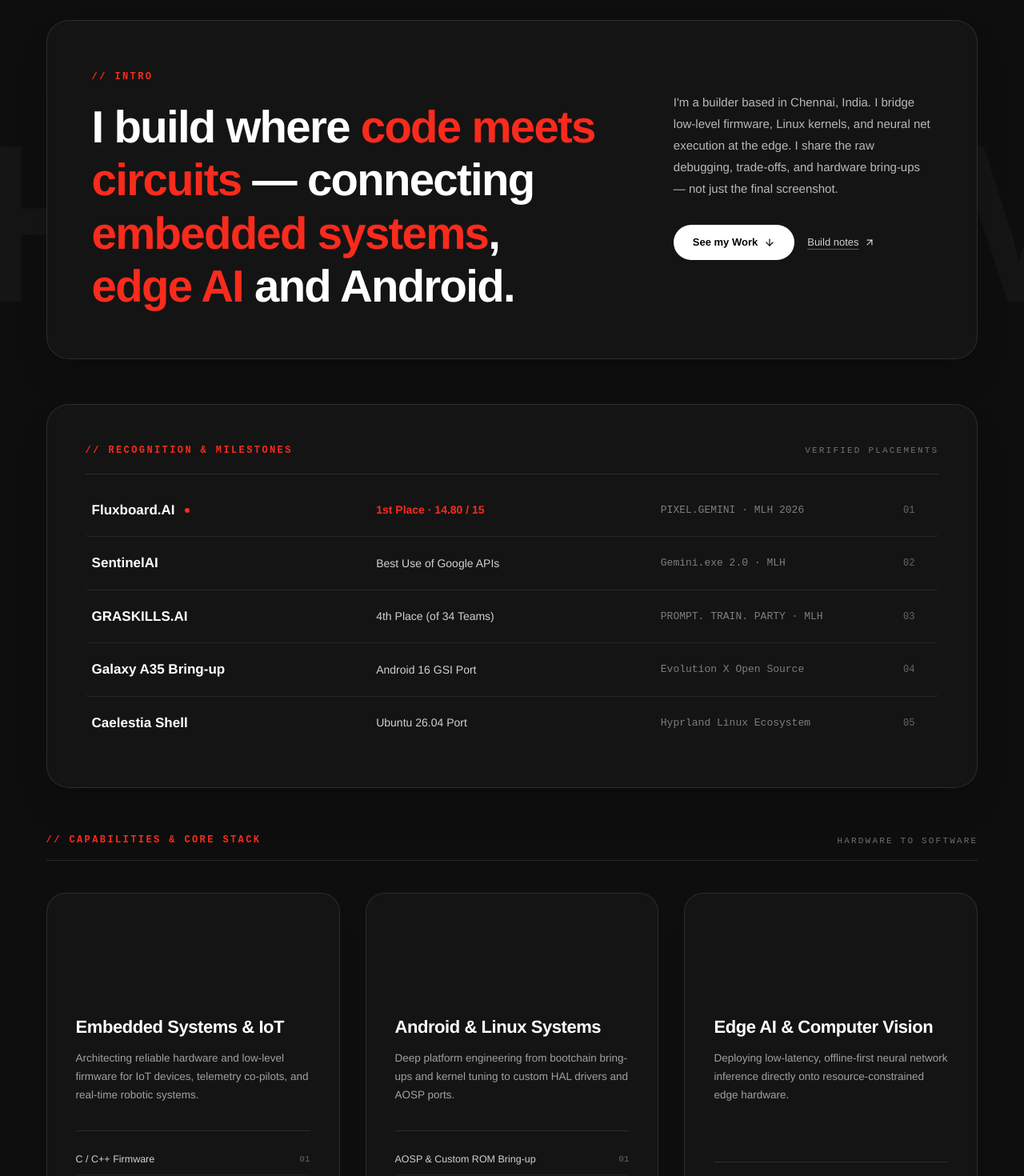
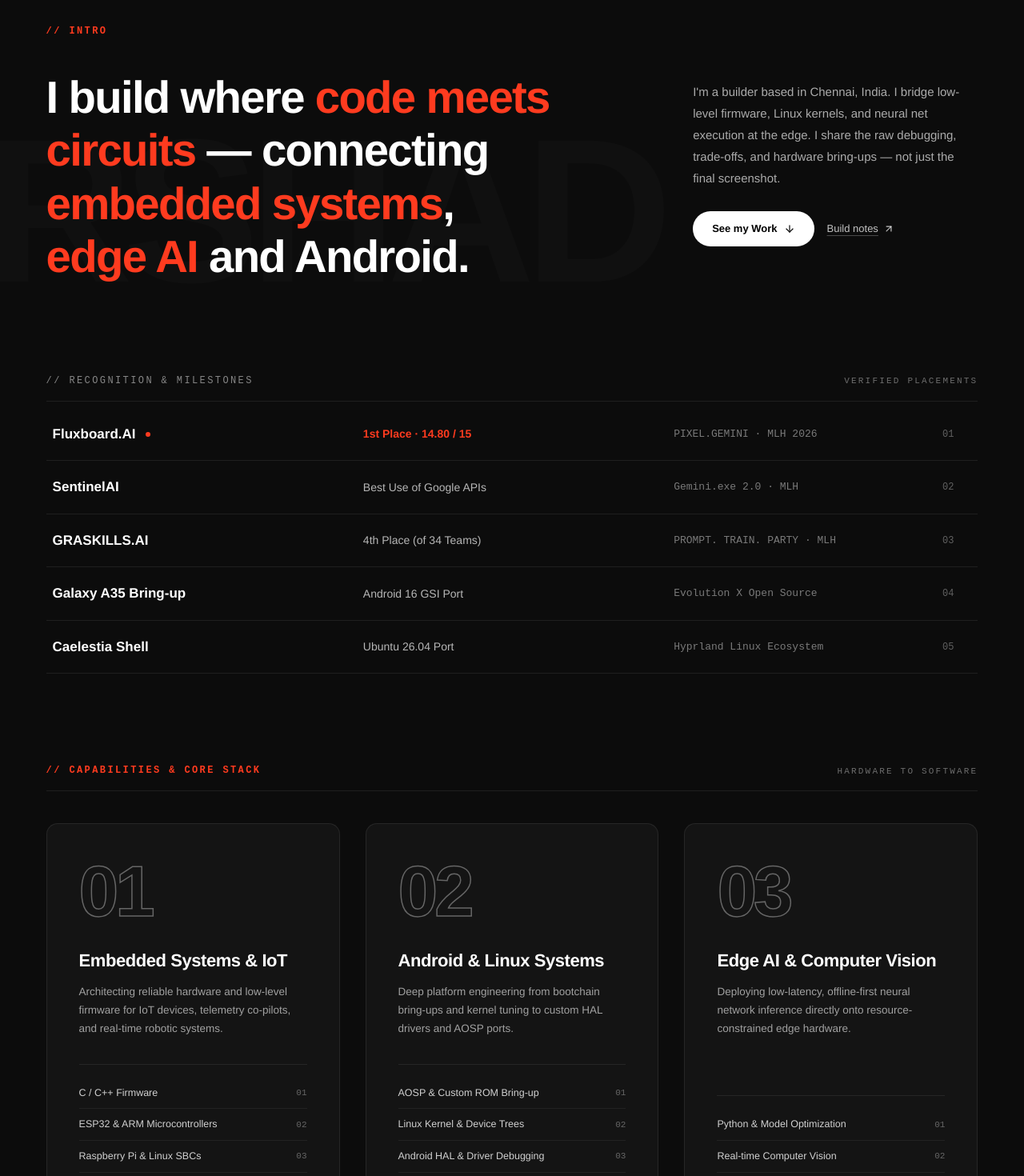
Before and after one commit to StarDust-Git-Code/portfolio-temp, a Next.js app: page / in a window 1280 px wide. Shown: the part 920-2390 px from the top of the page at 80% size. Built offline with nearby package versions, Linux system fonts and the light colour scheme; no server answers.

Commit message:
feat: apply Alexfolio dark theme to portfolio sections below hero

```diff
--- a/src/app/globals.css
+++ b/src/app/globals.css
@@ -101,37 +101,38 @@
 }
 
 .dark {
-  --background: #0e0e0e;
-  --foreground: #eceae7;
-  --card: #161616;
-  --card-foreground: #eceae7;
-  --popover: #161616;
-  --popover-foreground: #eceae7;
-  --primary: #eceae7;
-  --primary-foreground: #0e0e0e;
-  --secondary: #1d1d1d;
-  --secondary-foreground: #eceae7;
-  --muted: #1d1d1d;
-  --muted-foreground: #8f8d89;
-  --accent: #1d1d1d;
-  --accent-foreground: #eceae7;
+  --background: #0c0c0c;
+  --foreground: #f4f4f4;
+  --card: #141414;
+  --card-foreground: #f4f4f4;
+  --popover: #141414;
+  --popover-foreground: #f4f4f4;
+  --primary: #ffffff;
+  --primary-foreground: #0c0c0c;
+  --secondary: #1a1a1a;
+  --secondary-foreground: #f4f4f4;
+  --muted: #1a1a1a;
+  --muted-foreground: #8e8e8e;
+  --accent: #1a1a1a;
+  --accent-foreground: #f4f4f4;
   --destructive: oklch(0.704 0.191 22.216);
-  --border: #262626;
-  --input: #262626;
-  --ring: #eceae7;
+  --border: rgba(255, 255, 255, 0.08);
+  --input: rgba(255, 255, 255, 0.12);
+  --ring: #ffffff;
   --chart-1: oklch(0.87 0 0);
   --chart-2: oklch(0.556 0 0);
   --chart-3: oklch(0.439 0 0);
   --chart-4: oklch(0.371 0 0);
   --chart-5: oklch(0.269 0 0);
-  --sidebar: #161616;
-  --sidebar-foreground: #eceae7;
-  --sidebar-primary: #eceae7;
-  --sidebar-primary-foreground: #0e0e0e;
-  --sidebar-accent: #1d1d1d;
-  --sidebar-accent-foreground: #eceae7;
-  --sidebar-border: #262626;
-  --sidebar-ring: #8f8d89;
+  --sidebar: #141414;
+  --sidebar-foreground: #f4f4f4;
+  --sidebar-primary: #ffffff;
+  --sidebar-primary-foreground: #0c0c0c;
+  --sidebar-accent: #1a1a1a;
+  --sidebar-accent-foreground: #f4f4f4;
+  --sidebar-border: rgba(255, 255, 255, 0.08);
+  --sidebar-ring: #8e8e8e;
+  --heat: #ff3b1f;
 }
 
 @layer base {
@@ -194,8 +195,18 @@
   -webkit-text-stroke: 1.5px currentColor;
   color: transparent;
 }
+.dark .text-outline,
+[data-theme="dark"] .text-outline {
+  -webkit-text-stroke: 1.5px rgba(255, 255, 255, 0.35);
+  color: transparent;
+}
 .text-outline-thick {
   -webkit-text-stroke: 2px currentColor;
+  color: transparent;
+}
+.dark .text-outline-thick,
+[data-theme="dark"] .text-outline-thick {
+  -webkit-text-stroke: 2px rgba(255, 255, 255, 0.45);
   color: transparent;
 }
 
--- a/src/app/page.tsx
+++ b/src/app/page.tsx
@@ -1,4 +1,3 @@
-import { SiteHeader } from "@/components/site-header";
 import { Hero } from "@/components/hero";
 import { AboutSection } from "@/components/about-section";
 import { ProjectsSection } from "@/components/projects-section";
@@ -7,33 +6,29 @@
 
 export default function Home() {
   return (
-    <main className="flex min-h-svh flex-col bg-[#e2e2e1]">
-      {/* Global Fixed Navigation */}
-      <SiteHeader />
-
-      {/* Light Studio Hero Card */}
+    <main className="flex min-h-svh flex-col">
       <Hero />
-
-      {/* Deep Black Alexfolio Theme — Sections from Dribbble Reference */}
-      <div className="relative dark bg-[#0e0e0e] text-[#eceae7]">
-        {/* Subtle Alexfolio watermark across dark sections */}
+      <div className="dark relative z-20 bg-[#0c0c0c] text-[#f4f4f4] transition-colors">
+        {/* Subtle Alexfolio typography watermark floating in dark canvas */}
         <div
           aria-hidden="true"
-          className="pointer-events-none absolute inset-0 overflow-hidden select-none opacity-[0.035]"
+          className="pointer-events-none absolute inset-0 overflow-hidden select-none"
         >
-          <div className="sticky top-0 h-screen w-full flex items-center justify-center">
-            <span className="font-black text-[22vw] uppercase tracking-[-0.05em] text-white whitespace-nowrap leading-none">
-              IRSHAD AHAMED
-            </span>
-          </div>
+          <span className="absolute top-[4%] -left-[6vw] font-black uppercase tracking-[-0.05em] text-white/[0.02] leading-none whitespace-nowrap text-[clamp(7rem,20vw,20rem)]">
+            IRSHAD
+          </span>
+          <span className="absolute top-[34%] -right-[8vw] font-black uppercase tracking-[-0.05em] text-white/[0.02] leading-none whitespace-nowrap text-[clamp(7rem,20vw,20rem)]">
+            AHAMED
+          </span>
+          <span className="absolute top-[68%] -left-[6vw] font-black uppercase tracking-[-0.05em] text-white/[0.02] leading-none whitespace-nowrap text-[clamp(7rem,20vw,20rem)]">
+            BUILDER
+          </span>
         </div>
 
-        <div className="relative z-10">
-          <AboutSection />
-          <ProjectsSection />
-          <ContactSection />
-          <SiteFooter />
-        </div>
+        <AboutSection />
+        <ProjectsSection />
+        <ContactSection />
+        <SiteFooter />
       </div>
     </main>
   );
--- a/src/components/about-section.tsx
+++ b/src/components/about-section.tsx
@@ -92,33 +92,35 @@
 
 export function AboutSection() {
   return (
-    <section id="about" className="border-t border-white/10 px-[4.5vw] py-28 md:py-36">
-      {/* ================= STATEMENT CARD (Alexfolio Image 2 & 3 style) */}
+    <section id="about" className="border-t border-white/[0.08] px-[4.5vw] py-28 md:py-36">
+      {/* ================= SECTION LABEL */}
       <ScrollReveal>
-        <div className="rounded-[28px] border border-white/10 bg-[#141414] p-8 md:p-12 lg:p-14 shadow-2xl">
-          <div className="grid grid-cols-1 gap-10 lg:grid-cols-12 items-start">
-            <div className="lg:col-span-8">
-              <span className="font-tech text-[12px] uppercase tracking-[0.2em] text-heat font-semibold">
+        <span className="font-tech text-[12px] uppercase tracking-[0.2em] text-[#ff3b1f] font-semibold">
           {"// Intro"}
         </span>
-              <h2 className="mt-5 text-[clamp(2.2rem,4.4vw,4.2rem)] font-extrabold leading-[1.18] tracking-[-0.03em] text-white [text-wrap:balance]">
+      </ScrollReveal>
+
+      {/* ================= STATEMENT (Alexfolio Image 2 & 3 style) */}
+      <div className="mt-10 grid grid-cols-1 gap-12 lg:grid-cols-12 items-start">
+        <ScrollReveal className="lg:col-span-8">
+          <h2 className="text-[clamp(2.2rem,4.4vw,4.2rem)] font-extrabold leading-[1.18] tracking-[-0.03em] text-white [text-wrap:balance]">
             I build where{" "}
-                <span className="text-heat">code meets circuits</span> — connecting{" "}
-                <span className="text-heat">embedded systems</span>,{" "}
-                <span className="text-heat">edge AI</span> and Android.
+            <span className="text-[#ff3b1f]">code meets circuits</span> — connecting{" "}
+            <span className="text-[#ff3b1f]">embedded systems</span>,{" "}
+            <span className="text-[#ff3b1f]">edge AI</span> and Android.
           </h2>
-            </div>
+        </ScrollReveal>
 
-            <div className="lg:col-span-4 lg:pt-8">
-              <p className="text-[15px] leading-[1.8] text-white/70 [text-wrap:pretty]">
+        <ScrollReveal className="lg:col-span-4 lg:pt-3" delay={80}>
+          <p className="text-[15px] leading-[1.8] text-white/65 [text-wrap:pretty]">
             I&apos;m a builder based in Chennai, India. I bridge low-level firmware,
             Linux kernels, and neural net execution at the edge. I share the raw
             debugging, trade-offs, and hardware bring-ups — not just the final screenshot.
           </p>
-              <div className="mt-8 flex flex-wrap items-center gap-4">
+          <div className="mt-7 flex flex-wrap items-center gap-4">
             <a
               href="#work"
-                  className="inline-flex items-center gap-2 rounded-full bg-white px-6 py-3 text-[13px] font-semibold text-black transition-transform duration-200 hover:scale-[1.03]"
+              className="inline-flex items-center gap-2 rounded-full bg-white px-6 py-3 text-[13px] font-semibold text-black transition-transform duration-200 hover:scale-[1.03] hover:bg-white/90"
             >
               <span>See my Work</span>
               <ArrowDown className="size-3.5" />
@@ -127,49 +129,47 @@
               href={LINKEDIN_ACTIVITY}
               target="_blank"
               rel="noreferrer"
-                  className="inline-flex items-center gap-1.5 text-[13px] font-medium text-white/80 underline decoration-white/30 underline-offset-4 hover:text-white hover:decoration-white"
+              className="inline-flex items-center gap-1.5 text-[13px] font-medium text-white/75 underline decoration-white/25 underline-offset-4 hover:text-white hover:decoration-white"
             >
               <span>Build notes</span>
               <ArrowUpRight className="size-3.5" />
             </a>
           </div>
+        </ScrollReveal>
       </div>
-          </div>
-        </div>
-      </ScrollReveal>
 
       {/* ================= RECOGNITION / AWARDS TABLE (Alexfolio Image 3 Top) */}
-      <div className="mt-14">
+      <div className="mt-28">
         <ScrollReveal>
-          <div className="rounded-[28px] border border-white/10 bg-[#141414] p-8 md:p-12 shadow-2xl">
-            <div className="flex items-end justify-between border-b border-white/10 pb-5">
-              <span className="font-tech text-[12px] uppercase tracking-[0.2em] text-heat font-semibold">
+          <div className="flex items-end justify-between border-b border-white/[0.08] pb-4">
+            <span className="font-tech text-[12px] uppercase tracking-[0.2em] text-white/50">
               {"// Recognition & Milestones"}
             </span>
             <span className="hidden md:inline font-tech text-[11px] uppercase tracking-[0.2em] text-white/40">
               Verified Placements
             </span>
           </div>
+        </ScrollReveal>
 
-            <div className="mt-3 divide-y divide-white/8">
-              {AWARDS.map((item) => (
+        <div className="mt-2">
+          {AWARDS.map((item, i) => (
+            <ScrollReveal key={item.project} delay={i * 50}>
               <a
-                  key={item.project}
                 href={item.href}
                 target="_blank"
                 rel="noreferrer"
-                  className="group grid grid-cols-2 md:grid-cols-12 items-center gap-4 py-5 px-2 transition-colors duration-200 hover:bg-white/[0.03] rounded-lg"
+                className="group grid grid-cols-2 md:grid-cols-12 items-center gap-4 py-5 border-b border-white/[0.08] transition-colors duration-200 hover:bg-white/[0.03] px-2"
               >
                 <div className="col-span-1 md:col-span-4 flex items-center gap-3">
                   <span className="text-[16px] md:text-[17px] font-semibold text-white group-hover:underline underline-offset-4">
                     {item.project}
                   </span>
                   {item.highlight ? (
-                      <span className="size-1.5 rounded-full bg-heat" title="1st Place" />
+                    <span className="size-1.5 rounded-full bg-[#ff3b1f]" title="1st Place" />
                   ) : null}
                 </div>
-                  <div className="col-span-1 md:col-span-4 text-right md:text-left text-[14px] text-white/80 font-medium">
-                    <span className={item.highlight ? "text-heat font-semibold" : ""}>
+                <div className="col-span-1 md:col-span-4 text-right md:text-left text-[14px] text-white/70 font-medium">
+                  <span className={item.highlight ? "text-[#ff3b1f] font-semibold" : ""}>
                     {item.award}
                   </span>
                 </div>
@@ -178,20 +178,19 @@
                 </div>
                 <div className="hidden md:flex md:col-span-1 items-center justify-end gap-2 font-tech text-[12px] text-white/35">
                   <span>{item.id}</span>
-                    <ArrowUpRight className="size-3.5 opacity-0 group-hover:opacity-100 transition-opacity text-white" />
+                  <ArrowUpRight className="size-3.5 opacity-0 group-hover:opacity-100 transition-opacity" />
                 </div>
               </a>
+            </ScrollReveal>
           ))}
         </div>
       </div>
-        </ScrollReveal>
-      </div>
 
       {/* ================= CAPABILITIES / SERVICES (Alexfolio Image 3 Bottom) */}
-      <div className="mt-14">
+      <div className="mt-28">
         <ScrollReveal>
-          <div className="flex items-end justify-between border-b border-white/10 pb-4">
-            <span className="font-tech text-[12px] uppercase tracking-[0.2em] text-heat font-semibold">
+          <div className="flex items-end justify-between border-b border-white/[0.08] pb-4">
+            <span className="font-tech text-[12px] uppercase tracking-[0.2em] text-[#ff3b1f] font-semibold">
               {"// Capabilities & Core Stack"}
             </span>
             <span className="font-tech text-[11px] uppercase tracking-[0.2em] text-white/40">
@@ -203,10 +202,10 @@
         <div className="mt-10 grid grid-cols-1 gap-8 lg:grid-cols-3">
           {CAPABILITIES.map((cap, i) => (
             <ScrollReveal key={cap.num} delay={i * 80}>
-              <div className="flex flex-col justify-between h-full rounded-[24px] border border-white/10 bg-[#141414] p-8 md:p-9 transition-all duration-300 hover:border-white/25 shadow-xl">
+              <div className="flex flex-col justify-between h-full rounded-3xl border border-white/[0.08] bg-[#141414] p-8 md:p-10 transition-all duration-300 hover:border-white/20 hover:bg-[#161616]">
                 <div>
                   {/* Giant stroked outline number (Alexfolio Image 3 style) */}
-                  <span className="text-outline font-black text-[clamp(4.5rem,7vw,6.5rem)] leading-none select-none tracking-tighter text-white/30">
+                  <span className="text-outline font-black text-[clamp(4.5rem,7vw,6.5rem)] leading-none select-none tracking-tighter">
                     {cap.num}
                   </span>
 
@@ -219,7 +218,7 @@
                   </p>
                 </div>
 
-                <ul className="mt-8 border-t border-white/10 pt-4 divide-y divide-white/6">
+                <ul className="mt-8 border-t border-white/[0.08] pt-4 divide-y divide-white/[0.06]">
                   {cap.items.map((tech) => (
                     <li
                       key={tech.name}
@@ -239,12 +238,12 @@
       </div>
 
       {/* ================= FROM THE WORKBENCH */}
-      <div className="mt-20">
+      <div className="mt-28">
         <ScrollReveal>
-          <span className="font-tech text-[12px] uppercase tracking-[0.2em] text-heat font-semibold">
+          <span className="font-tech text-[12px] uppercase tracking-[0.2em] text-white/50">
             {"// From the Workbench"}
           </span>
-          <h3 className="mt-3 text-[clamp(1.6rem,2.8vw,2.4rem)] font-bold tracking-[-0.02em] text-white">
+          <h3 className="mt-4 text-[clamp(1.6rem,2.8vw,2.4rem)] font-bold tracking-[-0.02em] text-white">
             Active Bring-ups &amp; Labs
           </h3>
         </ScrollReveal>
@@ -252,15 +251,15 @@
         <div className="mt-8 grid gap-6 md:grid-cols-2">
           {BUILD_NOTES.map((note, i) => (
             <ScrollReveal key={note.title} delay={i * 80}>
-              <div className="flex flex-col justify-between h-full rounded-[24px] border border-white/10 bg-[#141414] p-8 shadow-xl hover:border-white/25 transition-all">
+              <div className="flex flex-col justify-between h-full rounded-3xl border border-white/[0.08] bg-[#141414] p-8 transition-all duration-300 hover:border-white/20">
                 <div>
-                  <span className="inline-block rounded-sm bg-white/10 px-2.5 py-1 font-tech text-[10.5px] uppercase tracking-[0.14em] text-white/80">
+                  <span className="inline-block rounded-sm bg-white/[0.06] px-2.5 py-1 font-tech text-[10.5px] uppercase tracking-[0.14em] text-white/70">
                     {note.status}
                   </span>
                   <h4 className="mt-4 text-[19px] font-bold tracking-[-0.01em] text-white">
                     {note.title}
                   </h4>
-                  <p className="mt-3 text-[13.5px] leading-[1.75] text-white/65 [text-wrap:pretty]">
+                  <p className="mt-3 text-[13.5px] leading-[1.75] text-white/60 [text-wrap:pretty]">
                     {note.description}
                   </p>
                 </div>
@@ -268,7 +267,7 @@
                   href={note.href}
                   target="_blank"
                   rel="noreferrer"
-                  className="mt-6 inline-flex items-center gap-2 text-[12.5px] font-medium text-white underline decoration-white/30 underline-offset-4 hover:decoration-white"
+                  className="mt-6 inline-flex items-center gap-2 text-[12.5px] font-medium text-white underline decoration-white/25 underline-offset-4 hover:decoration-white"
                 >
                   {note.linkLabel}
                   <ArrowUpRight className="size-3.5" />
--- a/src/components/hero.tsx
+++ b/src/components/hero.tsx
@@ -11,6 +11,7 @@
   FaXTwitter,
   FaInstagram,
 } from "react-icons/fa6";
+import { SiteHeader } from "@/components/site-header";
 import {
   GITHUB_PROFILE,
   LINKEDIN_PROFILE,
@@ -122,6 +123,8 @@
       className="relative h-[100svh] min-h-[620px] w-full overflow-hidden bg-background"
       aria-label="Introduction"
     >
+      <SiteHeader />
+
       <h1 className="sr-only">{PROFILE.title}</h1>
 
       {/* ================= PORTRAIT — z-10 (behind AHAMED, in front of IRSHAD) */}
--- a/src/components/site-footer.tsx
+++ b/src/components/site-footer.tsx
@@ -25,7 +25,7 @@
 
 export function SiteFooter() {
   return (
-    <footer className="border-t border-white/10 px-[4.5vw] py-10 bg-[#0a0a0a]">
+    <footer className="border-t border-white/[0.08] bg-[#0c0c0c] px-[4.5vw] py-10">
       <div className="flex flex-col items-start justify-between gap-8 md:flex-row md:items-center">
         <Link href="#home" className="flex items-center gap-2.5">
           <StarLogo className="size-5 text-white" />
@@ -42,7 +42,7 @@
                 target="_blank"
                 rel="noreferrer"
                 aria-label={label}
-                className="flex items-center gap-2 text-white/60 transition-colors hover:text-white"
+                className="flex items-center gap-2 text-white/50 transition-colors hover:text-white"
               >
                 <Icon className="size-4" aria-hidden="true" />
                 <span className="hidden text-[12px] sm:inline">{label}</span>
```
Also changed, not shown: src/components/contact-section.tsx (+10 -10 lines), src/components/contribution-graph.tsx (+5 -5 lines), src/components/projects-section.tsx (+20 -20 lines), src/components/site-header.tsx (+33 -66 lines). Lines whose indentation alone changed are shown as unchanged.
